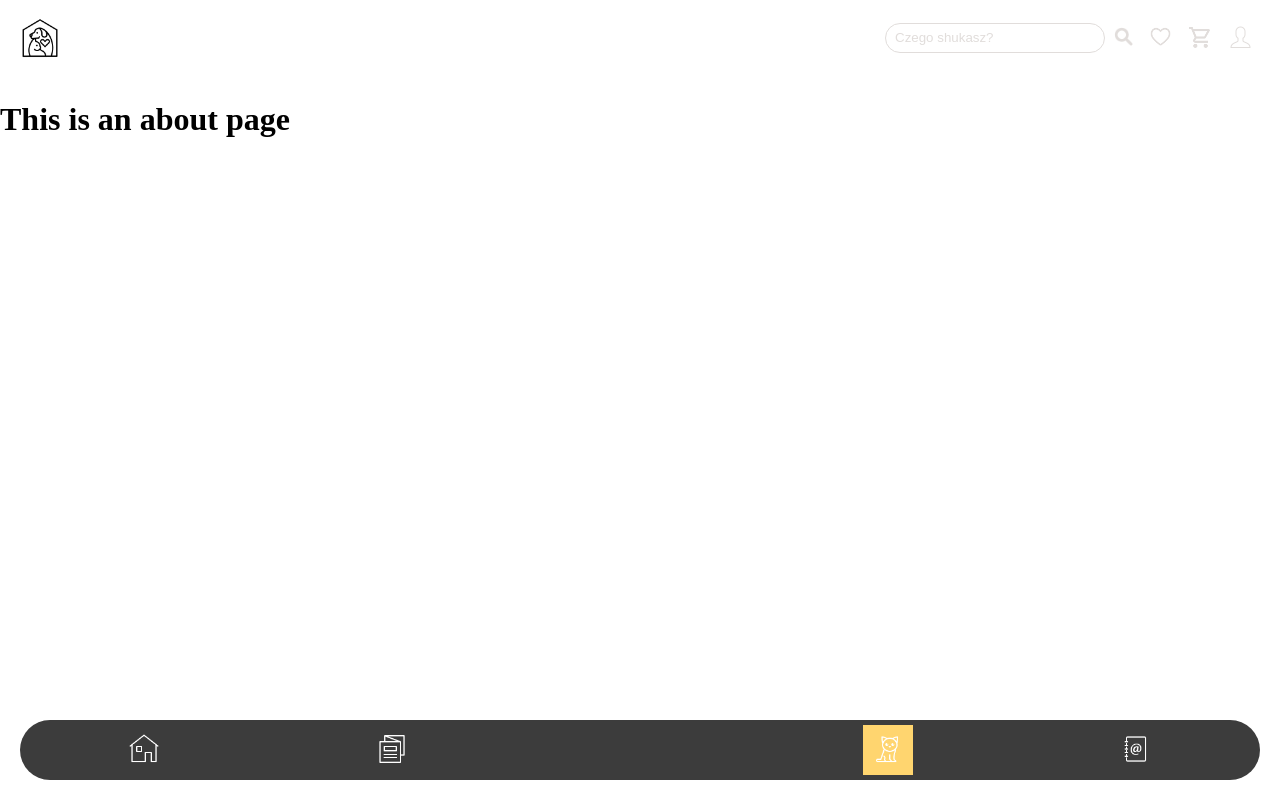
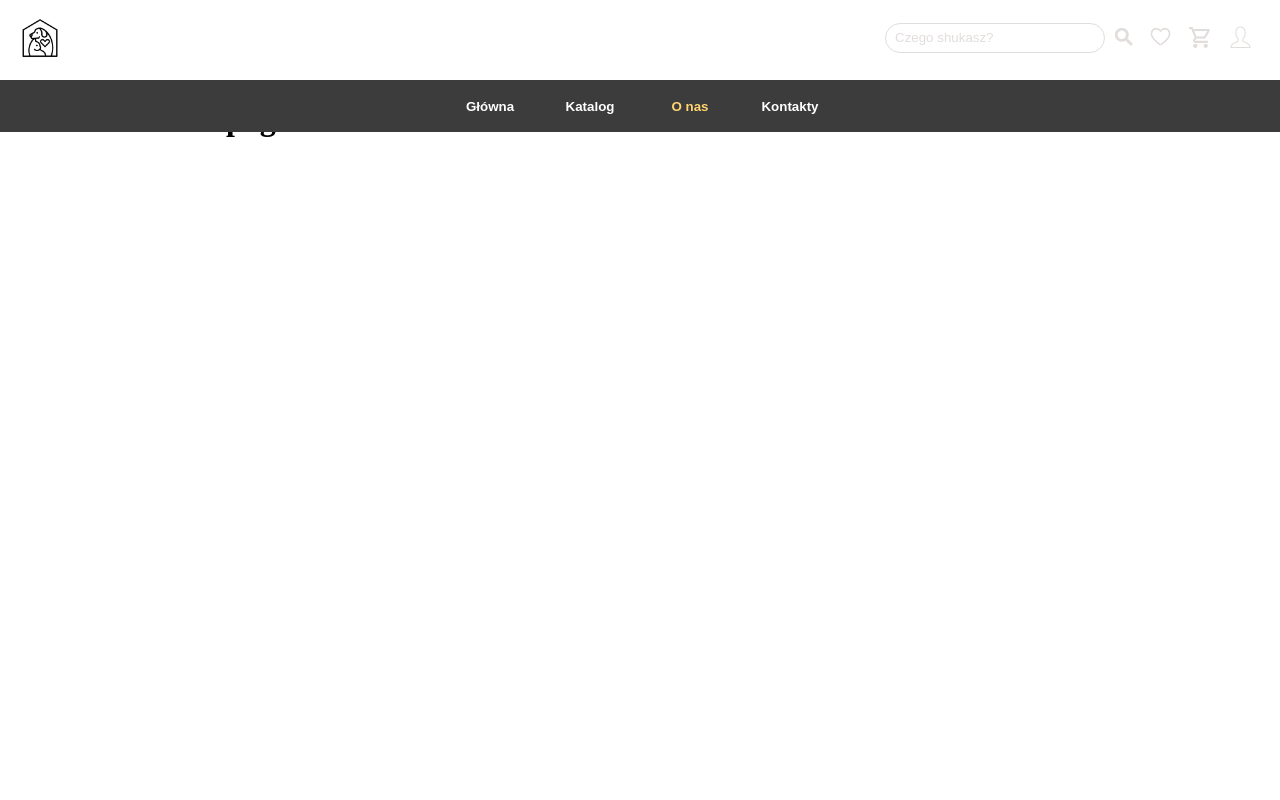
Before and after one commit to MagInventor/houseforyou, a Vue app: page /about in a window 1280 px wide. Built offline with nearby package versions, Linux system fonts and the light colour scheme.

Commit message:
refactor: responsive navmenu

```diff
--- a/src/components/header/NavMenu.vue
+++ b/src/components/header/NavMenu.vue
@@ -1,17 +1,28 @@
 <template>
     <nav class="nav-menu__mobile">
       <router-link to="/">
-        <button><img class="nav-menu__mobile-icon" :src="require('../../assets/icons/home.png')"></button>
+        <button>
+          <img class="nav-menu__mobile-icon icon-show" :src="require('../../assets/icons/home.png')">
+          <p class="nav-hide"> Główna</p>
+        </button>
       </router-link>
       <router-link to="/catalog">
-        <button><img class="nav-menu__mobile-icon" :src="require('../../assets/icons/catalog.png')"></button>
+        <button>
+          <img class="nav-menu__mobile-icon icon-show" :src="require('../../assets/icons/catalog.png')">
+            <p class="nav-hide">Katalog</p>
+        </button>
       </router-link>
-      <div class="nav-menu__mobile-window"></div>
+      <div class="nav-menu__mobile-window icon-show"></div>
       <router-link to="/about">
-        <button><img class="nav-menu__mobile-icon" :src="require('../../assets/icons/about.png')"></button>
+        <button>
+          <img class="nav-menu__mobile-icon icon-show" :src="require('../../assets/icons/about.png')">
+          <p class="nav-hide">O nas</p>
+        </button>
       </router-link>
       <router-link to="/contacts">
-        <button><img class="nav-menu__mobile-icon" :src="require('../../assets/icons/contacts.png')"></button>
+        <button><img class="nav-menu__mobile-icon icon-show" :src="require('../../assets/icons/contacts.png')">
+          <p class="nav-hide">Kontakty</p>
+        </button>
       </router-link>
   </nav>
 </template>
@@ -72,4 +83,79 @@ nav a.router-link-exact-active {
   width: 30px;
   height: 30px;
 }
+
+.icon-show {
+  display: block;
+}
+
+.nav-hide {
+  display: none;
+}
+
+nav p {
+  color: #fff;
+  font-size: 14pxs;
+  font-weight: bold;
+}
+
+
+@media (min-width: 480px) {
+
+}
+
+@media (min-width: 768px) {
+  nav {
+    width: 100%;
+    margin: 0;
+    height: 52px;
+    position: fixed;
+    top: 80px;
+    z-index: 1;
+  /*  background: #FFB26B;*/
+    background: #3c3c3c;
+    border-radius: 0;
+    display: grid;
+    grid-template-columns: repeat(4, 100px);
+    justify-items: center;
+    justify-content: center;
+    align-items: center;
+  }
+  .nav-hide {
+    display: block;
+  }
+
+  .icon-show {
+    display: none;
+  }
+
+  nav a.router-link-exact-active {
+    background: transparent;
+  }
+  nav a.router-link-exact-active p {
+    color: #FFD56F;
+  }
+
+  .nav-menu__mobile button {
+    width: 100px;
+    height: 50px;
+    background: transparent;
+    border: transparent;
+    border-radius: 0;
+    cursor: pointer;
+  }
+
+  .nav-menu__mobile button:hover {
+    background: transparent;
+    color: #FFD56F;
+  }
+
+  .nav-menu__mobile button:hover p {
+    background: transparent;
+    color: #FFD56F;
+  }
+}
+
+@media (min-width: 980px) {
+
+}
 </style>
```
